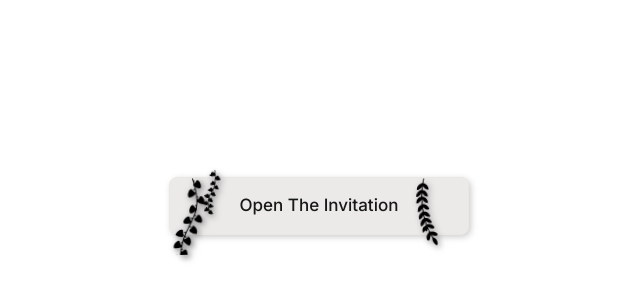
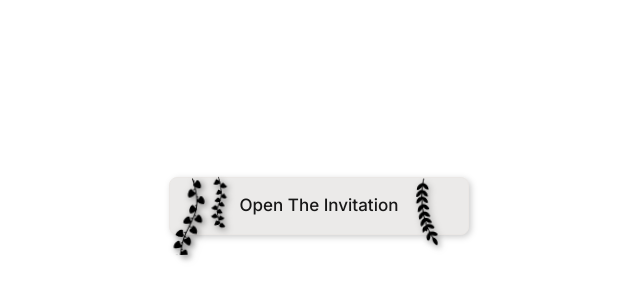
Before and after one commit to fiebryhoga/wedding-invitation, a Next.js app: page / in a window 1280 px wide. Shown: the part 194-494 px from the top of the page, without its empty margins (321-961 px from the left). Built offline with nearby package versions, Linux system fonts and the light colour scheme; grey boxes are pictures that could not be loaded.

Commit message:
update button animation

```diff
--- a/app/components/ButtonStart.css
+++ b/app/components/ButtonStart.css
@@ -74,11 +74,11 @@ button {
 
 .icon-2 {
   position: absolute;
-  top: 0;
-  left: 40px;
-  width: 70px;
+  top: 2px;
+  left: 44px;
+  width: 80px;
   transform-origin: 50% 0;
-  transform: rotate(10deg);
+  transform: rotate(5deg);
   transition: all 1s ease-in-out;
   filter: drop-shadow(2px 2px 3px rgba(0, 0, 0, 0.5));
   animation: slay-2 3s cubic-bezier(0.52, 0, 0.58, 1) 1s infinite;
@@ -95,7 +95,7 @@ button {
   }
 
   50% {
-    transform: rotate(15deg);
+    transform: rotate(5deg);
   }
 
   100% {
```
